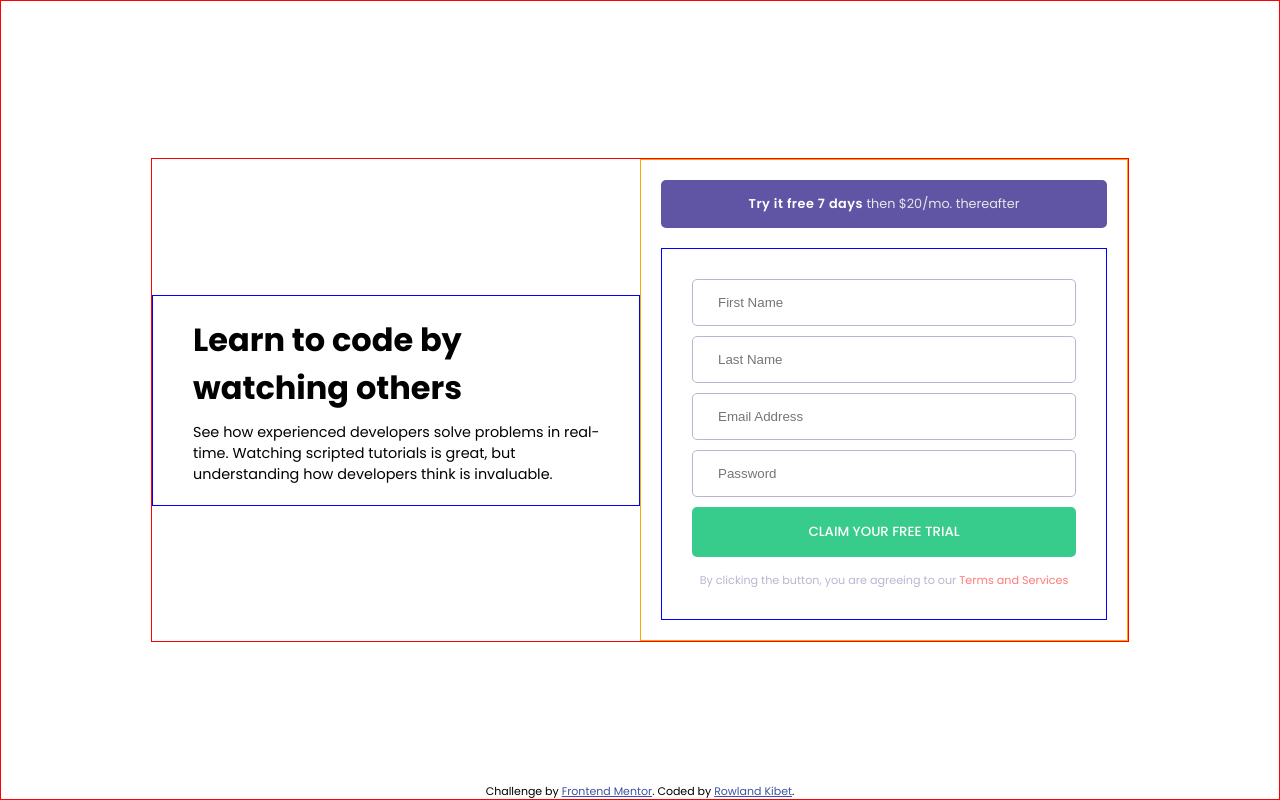
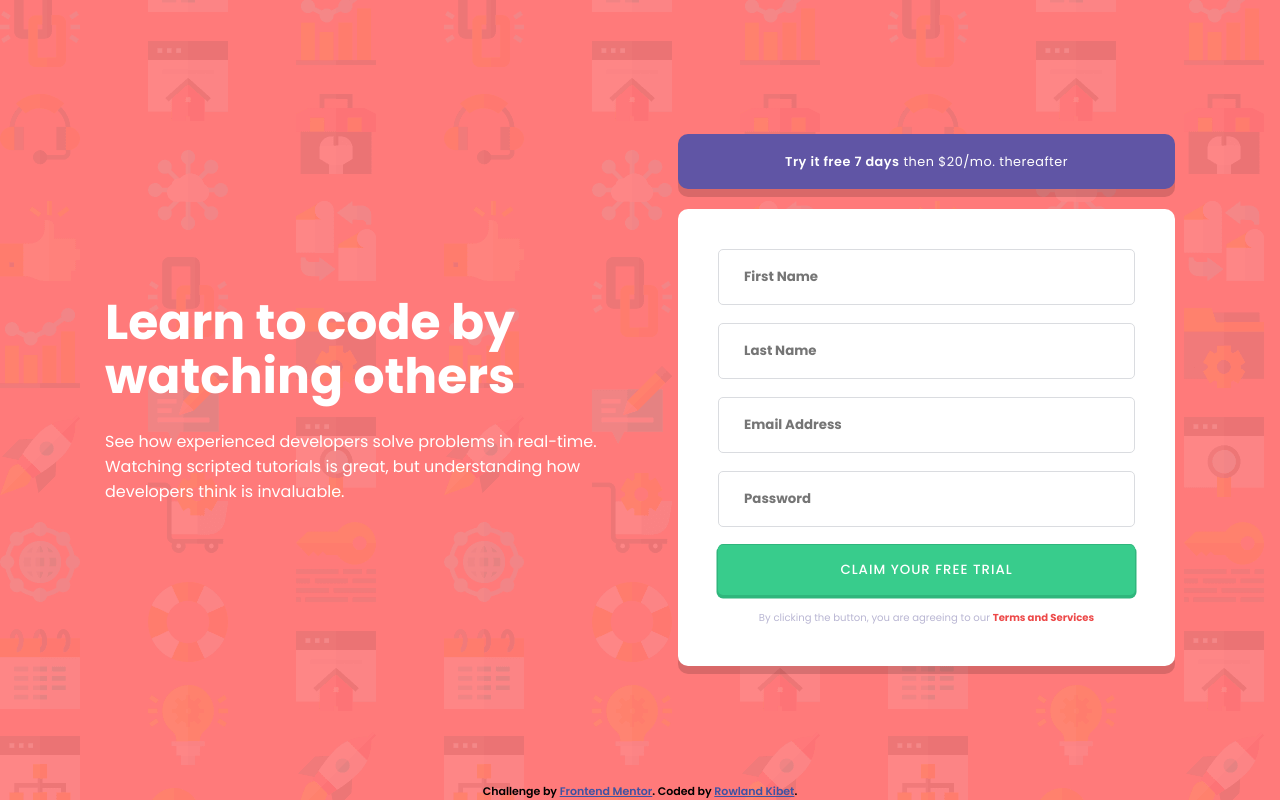
Before and after one commit to Rowkibet/Intro-component-with-Sign-Up-Form, a plain HTML site: page index.html in a window 1280 px wide. Drawn offline with Linux system fonts and the light colour scheme.

Commit message:
Updated style.css
Finished laying out and styling the page (HTML & CSS)

```diff
--- a/css/style.css
+++ b/css/style.css
@@ -14,67 +14,74 @@
 
 body {
     height: 100vh;
+    background-image: url(../images/bg-intro-desktop.png);
+    background-repeat: no-repeat;
+    background-size: cover;
+    background-color: var(--red);
     font-family: 'Poppins', sans-serif;
     position: relative;
 }
 
 .container {
-    border: 1px solid red;
     height: 100%;
-    padding: 0 150px 0 150px;
+    padding: 0 100px 0 100px;
     display: flex;
     align-items: center;
+    justify-content: center;;
 }
 
 .flex {
-    border: 1px solid red;
+    width: 1070px;
     display: flex;
 }
 
 .flex .content-section {
-    border: 1px solid blue;
-    width: 50%;
-    padding: 20px;
-    padding-left: 40px;
+    margin-right: 40px;
+    color: #ffffff;
     align-self: center;
 }
 
 .flex .content-section h2 {
-    margin-bottom: 10px;
-    font-size: 2rem;
+    margin-bottom: 25px;
+    font-size: 3.05rem;
     font-weight: 700;
+    line-height: 1.1;
 }
 
 .flex .content-section p {
-    font-size: 0.9rem;
+    font-size: 1rem;
 }
 
 .flex .form-section {
-    border: 1px solid orange;
-    width: 50%;
-    padding: 20px;
+    width: 1200px;
+    margin-left: 30px;
 }
 
 .flex .form-section .form-title {
     background: var(--blue);
     padding: 15px;
     margin-bottom: 20px;
-    border-radius: 5px;;
+    border: none;
+    border-radius: 10px;;
+    box-shadow: 0 8px 0 rgba(0, 0, 0, 0.15);
     text-align: center;
     font-size: 0.8rem;
     font-weight: 400;
-    color: hsl(0, 0%, 90%);
+    letter-spacing: 0.5px;
+    color: #ffffff;
 }
 
 .flex .form-section .form-title span {
     font-weight: 600;
-    color: white;
-    letter-spacing: 0.5px;
+    line-height: 2;
+    color: #ffffff;
 }
 
 .flex .form-section .sign-up-form {
-    border: 1px solid blue;
-    padding: 30px;
+    background-color: #ffffff;
+    padding: 40px;
+    border-radius: 10px;
+    box-shadow: 0 8px 0 rgba(0, 0, 0, 0.15);
 }
 
 .flex .form-section .sign-up-form input {
@@ -82,9 +89,17 @@ body {
     width: 100%;
     padding: 15px;
     padding-left: 25px;
-    margin-bottom: 10px;
-    border: 1px solid var(--grayish-blue);
+    margin-bottom: 18px;
+    border: 1px solid #dadce0;
     border-radius: 5px;
+    line-height: 1.8;
+    font-family: inherit;
+    font-weight: 700;
+    outline: 0;
+}
+
+.flex .form-section .sign-up-form input:focus {
+    border: 1.4px solid var(--blue);
 }
 
 .flex .form-section .sign-up-form button {
@@ -94,15 +109,18 @@ body {
     margin-bottom: 15px;
     border: none;
     border-radius: 5px;
+    box-shadow: 0 2px 0 1.5px hsl(154, 59%, 45%),
+                0 -1px 0 0 hsl(154, 59%, 45%);
     text-transform: uppercase;
     font-family: inherit;
     font-weight: 500;
+    letter-spacing: 1px;
     color: white;
 }
 
 .flex .form-section .sign-up-form small {
     display: block;
-    font-size: 0.7rem;
+    font-size: 0.63rem;
     color: var(--grayish-blue);
     display: flex;
     justify-content: center;
@@ -110,7 +128,8 @@ body {
 
 .flex .form-section .sign-up-form small a {
     text-decoration: none;
-    color: var(--red);
+    color: hsla(0, 100%, 45%, 0.712);
+    font-weight: 700;
 }
 
 .flex .form-section .sign-up-form small a:hover {
@@ -128,6 +147,7 @@ footer {
 
 footer .attribution {
     font-size: 11px;
+    font-weight: 600;
     text-align: center;
 }
 
```
